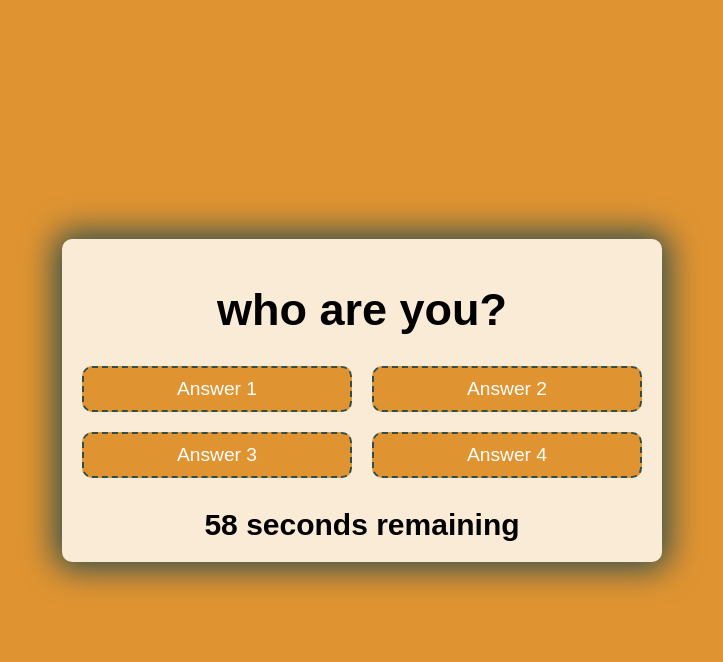
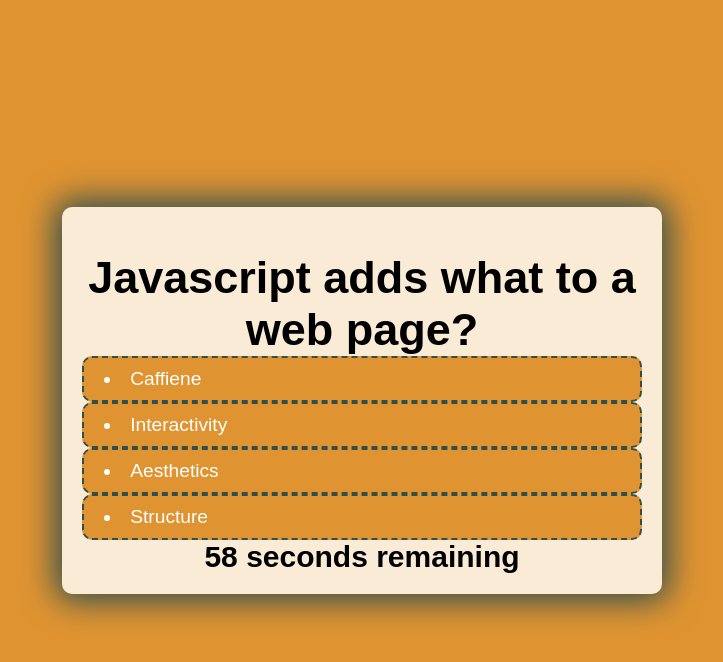
Before and after one commit to sashdc/JS-Quiz, a plain HTML site: page index.html in a window 1280 px wide. Both pictures are taken after a click on the button "Start". Shown: the whole page, without its empty margins (278-1001 px from the left). Drawn offline with Linux system fonts and the light colour scheme.

Commit message:
added questions and answers and answering functonality

```diff
--- a/assets/css/style.css
+++ b/assets/css/style.css
@@ -22,7 +22,7 @@ background-color: rgb(224, 148, 49);
     box-shadow: 0 0 33px 7px darkslategrey;
 }
 
-.answergrid{
+.answergrid,{
     display: grid;
     grid-template-columns: repeat(2, auto);
     gap: 20px;
@@ -57,6 +57,8 @@ background-color: rgb(224, 148, 49);
     box-shadow: 0 0 5px 2px grey;
 }
 
+
+
 .controls{
     display: flex;
     justify-content: center;
--- a/assets/js/script.js
+++ b/assets/js/script.js
@@ -3,9 +3,12 @@ let timer = document.getElementById("timer")
 let quizBox = document.getElementById("questioncontainer")
 let questionElement = document.getElementById('question')
 let answerButtonElement = document.getElementById("answerbuttons")
+let currentQuestion = 0
+let score = 0
+let timeLeft = 0
+let resultEl = document.getElementById("result");
 
 
-startButton.addEventListener("click", startGame);
 
 function startGame(){
     startButton.classList.add('hide')
@@ -13,6 +16,7 @@ function startGame(){
     nextQuestion()
     startTimer()
     }
+
 
     // sets timer and calls time up messsage function when time has elapsed
 function startTimer(){
@@ -23,41 +27,92 @@ function startTimer(){
         timer.textContent = `${timeLeft}  seconds remaining`;
 
         if (timeLeft === 0) {
-        clearInterval(timerApp);
+        // clearInterval(timerApp);
         timesUp()
         }
     },1000)
     }
 
+
     // clears board and begins hi-score collection when time is up
 function timesUp(){
+    quizBox.classList.add ()
     quizBox.innerText = "Game Over"
     timer.textContent = ""
+    resultEl.classList.add("hide")
+    timer.classList.add('hide')
     scoreBoard()
 }
 
+
 function showQuestion(question){
-    questionElement.innerText = questions[0].question;
-    // answerButtonElement.innerText = questions.answers;
+    if (currentQuestion < questions.length) {
+        let questionObject = questions[currentQuestion];
+        questionElement.textContent = questionObject.question;
 
-}
+        // const answersEl = document.getElementById("answers");
+        answerButtonElement.innerHTML = "";
+        for (let i = 0; i < questionObject.answers.length; i++) {
+          let answerEl = document.createElement("li");
+          answerEl.textContent = questionObject.answers[i];
+          answerEl.addEventListener("click", () => {
+            selectAnswer(questionObject.answers[i], currentQuestion);
+            currentQuestion++;
+            nextQuestion();
+          });
+          answerEl.classList.add('button')
+          answerButtonElement.appendChild(answerEl);
+        }
+      } else {
+        timesUp()
+        // timeRemaining = 0;
+      }
+    }
 
 
 function nextQuestion(){
 showQuestion()
 }
 
-function selectAnswer(){
+function selectAnswer(answer, questionIndex) {
+    let resultEl = document.getElementById("result");
+    if (questions[questionIndex].correctAnswer === answer) {
+      resultEl.textContent = `Correct`;
+      score++;
+    } else {
+      resultEl.textContent = `Incorrect`;
+      timeLeft -= 10;
+    }
+  }
 
-}
+// Question and answer array(s)
+const questions = [
+    {
+      question: "Javascript adds what to a web page?",
+      correctAnswer: "Interactivity",
+      answers: ["Caffiene", "Interactivity", "Aesthetics", "Structure"],
+    },
+    {
+      question: "Which data type has values of True and False?",
+      correctAnswer: "Boolean",
+      answers: ["Number", "String", "Boolean", "Undefined"],
+    },
+    {
+      question: "API is short for...",
+      correctAnswer: "Application Programming Interface",
+      answers: ["A pie", "Application Programming Interface", "App Parsing Interaction", "Arrays, Programs, and Internet"],
+    },
+    {
+      question: "A for loop is an example of...",
+      correctAnswer: "Iteration",
+      answers: ["Iteration", "Cereal", "Highway detail", "Array"],
+    },
+    {
+        question: "When in doubt, you should look in the...",
+        correctAnswer: "DevTools",
+        answers: ["Cupboard", "Mirror", "Future", "DevTools"],
+      }
+  ];
 
 
-let questions = [
-    {
-        question: "who are you?",
-        answers:[
-            {text: "Me", correct: true},
-            {text: "You", correct: false}
-        ]
-    }
-      ]
+startButton.addEventListener("click", startGame);
--- a/index.html
+++ b/index.html
@@ -24,8 +24,7 @@
             <button id="nextbutton" class="nextbutton button hide">Next</button>
             <div id="timer"></div>
         </div>
-        <div id="resultwrong" class="hide" > WRONG!</div>
-        <div id="resultcorrect" class="hide"> CORRECT!!</div>
+        <div id="result"></div>
     </div>
 
 </body>
```
